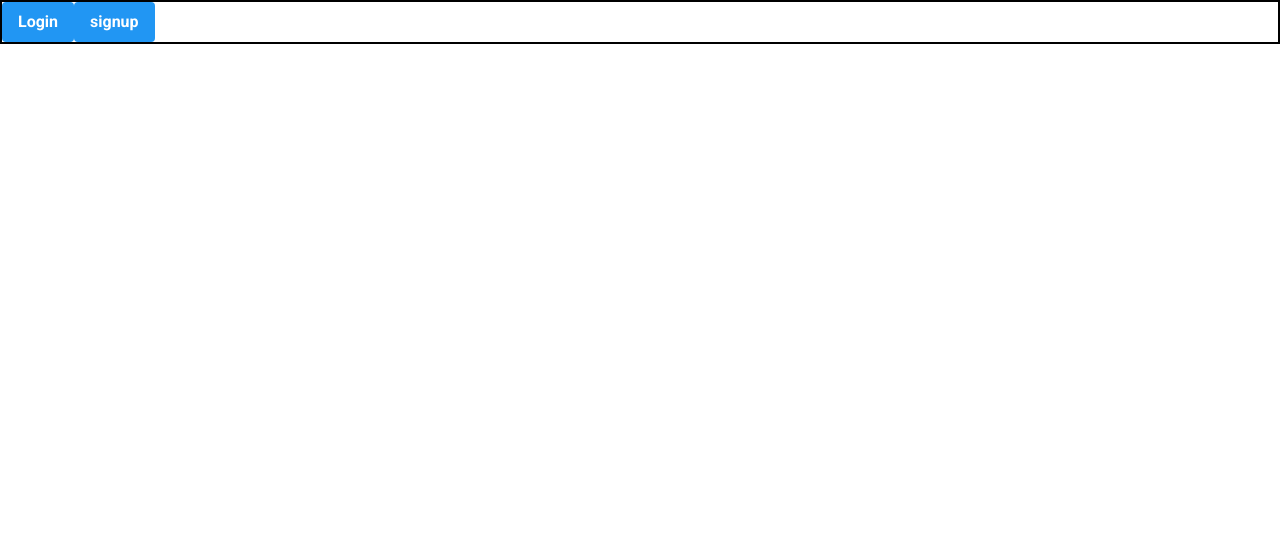
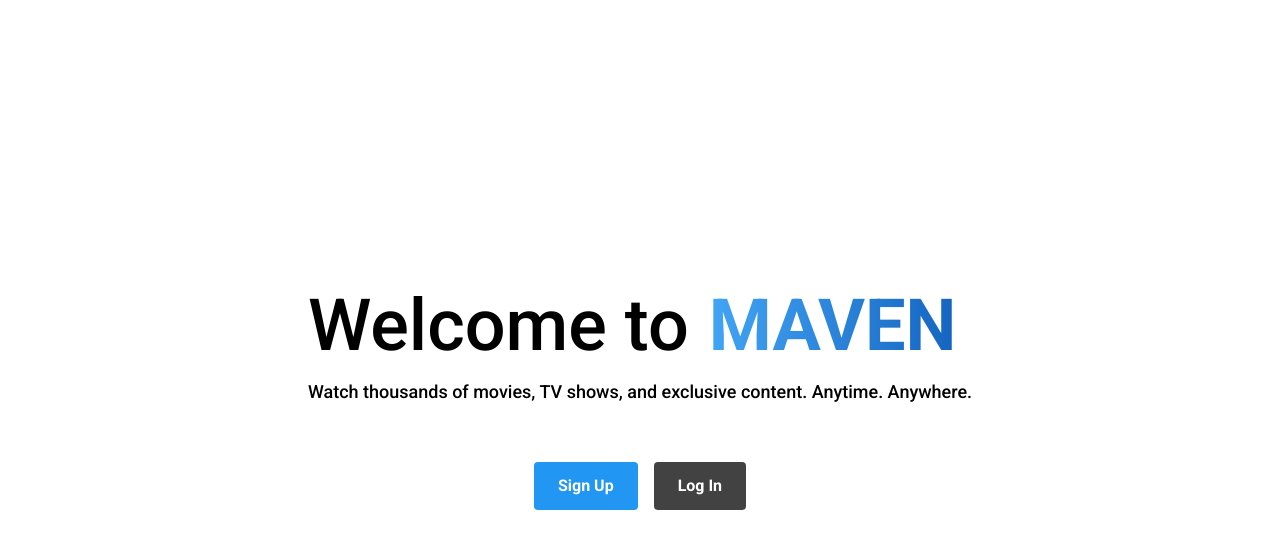
Before and after one commit to AakashSingh20/Maven-frontend, a React (Create React App) app: page / in a window 1280 px wide. Shown: the top 548 px of the page. Built offline with nearby package versions, Linux system fonts and the light colour scheme.

Commit message:
updated the landing page

```diff
--- a/package.json
+++ b/package.json
@@ -15,8 +15,10 @@
     "react-dom": "^18.2.0",
     "react-multi-carousel": "^2.8.4",
     "react-player": "^2.14.1",
+    "react-reveal": "^1.2.2",
     "react-router-dom": "^6.16.0",
     "react-scripts": "5.0.1",
+    "swiper": "^11.0.6",
     "web-vitals": "^2.1.4"
   },
   "scripts": {
--- a/src/App.js
+++ b/src/App.js
@@ -21,6 +21,7 @@ function App() {
           <Route exact path="/login" element={<Login />} />
           <Route exact path="/signup" element={<Signup />} />
           <Route exact path="/home/:id" element={<VideoPage />} />
+          {/* <Route exact path="/test" element={} /> */}
         </Routes>
         {/* <Footer /> */}
       </BrowserRouter>
--- a/src/Pages/Home.js
+++ b/src/Pages/Home.js
@@ -3,19 +3,38 @@ import { NavLink } from "react-router-dom";
 
 export const Home = () => {
   return (
-    <>
-      <div className="border-2 border-black h-[100%] w-[100%] ">
-        <NavLink to={`/login`} className="font-medium text-gray-900">
-          <button className="bg-blue-500 hover:bg-blue-700 text-white font-bold py-2 px-4 rounded">
-            Login
-          </button>
+    <div className="flex flex-col items-center justify-center h-screen space-y-6 text-black">
+      <div className="">
+        {/* <Fade top> */}
+        <div className="flex space-x-5">
+          <h1 className="mb-4 text-7xl">Welcome to </h1>
+          <span className="font-bold text-transparent text-7xl bg-gradient-to-r bg-clip-text from-blue-400 to-blue-800">
+            MAVEN
+          </span>
+        </div>
+        <p className="mb-8 text-lg">
+          Watch thousands of movies, TV shows, and exclusive content. Anytime.
+          Anywhere.
+        </p>
+        {/* </Fade> */}
+      </div>
+      <div className="flex space-x-4">
+        {/* <Fade bottom> */}
+        <NavLink
+          to={"/signup"}
+          className="px-6 py-3 font-bold text-white bg-blue-500 rounded hover:bg-blue-600"
+        >
+          Sign Up
         </NavLink>
-        <NavLink to={`/signup`} className="font-medium text-gray-900">
-          <button className="bg-blue-500 hover:bg-blue-700 text-white font-bold py-2 px-4 rounded">
-            signup
-          </button>
+
+        <NavLink
+          to={"/login"}
+          className="px-6 py-3 font-bold text-white bg-gray-800 rounded hover:bg-gray-700"
+        >
+          Log In
         </NavLink>
+        {/* </Fade> */}
       </div>
-    </>
+    </div>
   );
 };
--- a/src/Pages/Login.js
+++ b/src/Pages/Login.js
@@ -31,8 +31,9 @@ export const Login = () => {
 
   return (
     <>
+      <div className="h-[100vh] w-[100vw] flex justify-center items-center">
         <div className=" w-[100%] flex justify-center">
-        <div className="border-2 border-black p-6  rounded-xl mt-3">
+          <div className="p-6 mt-3 border-2 border-black rounded-xl">
             <Card shadow={false}>
               <Typography variant="h4" color="blue-gray">
                 Log In
@@ -41,10 +42,10 @@ export const Login = () => {
                 Nice to meet you! Enter your details to login.
               </Typography>
               <form
-              className="mt-8 mb-2 w-80 max-w-screen-lg sm:w-96"
+                className="max-w-screen-lg mt-8 mb-2 w-80 sm:w-96"
                 // onSubmit={loginhandler}
               >
-              <div className="mb-1 flex flex-col gap-6">
+                <div className="flex flex-col gap-6 mb-1">
                   <Typography variant="h6" color="blue-gray" className="-mb-3">
                     Your Email
                   </Typography>
@@ -77,8 +78,11 @@ export const Login = () => {
                 <Button className="mt-6" fullWidth onClick={loginhandler}>
                   log in
                 </Button>
-              <Typography color="gray" className="mt-4 text-center font-normal">
-                Don't have an account
+                <Typography
+                  color="gray"
+                  className="mt-4 space-x-2 font-normal text-center"
+                >
+                  <a>Don't have an account?</a>
                   {/* <a href="#" className="font-medium text-gray-900"></a> */}
                   <NavLink to={`/signup`} className="font-medium text-gray-900">
                     Sign Up
@@ -88,6 +92,7 @@ export const Login = () => {
             </Card>
           </div>
         </div>
+      </div>
     </>
   );
 };
--- a/src/Pages/Signup.js
+++ b/src/Pages/Signup.js
@@ -31,8 +31,9 @@ export const Signup = () => {
   };
   return (
     <>
+      <div className="h-[100vh] w-[100vw] flex justify-center items-center">
         <div className=" w-[100%] flex justify-center">
-        <div className="border-2 border-black p-6  rounded-xl mt-3">
+          <div className="p-6 mt-3 border-2 border-black rounded-xl">
             <Card shadow={false}>
               <Typography variant="h4" color="blue-gray">
                 Sign Up
@@ -40,8 +41,8 @@ export const Signup = () => {
               <Typography color="gray" className="mt-1 font-normal">
                 Nice to meet you! Enter your details to register.
               </Typography>
-            <form className="mt-8 mb-2 w-80 max-w-screen-lg sm:w-96">
-              <div className="mb-1 flex flex-col gap-6">
+              <form className="max-w-screen-lg mt-8 mb-2 w-80 sm:w-96">
+                <div className="flex flex-col gap-6 mb-1">
                   <Typography variant="h6" color="blue-gray" className="-mb-3">
                     Your Name
                   </Typography>
@@ -91,12 +92,12 @@ export const Signup = () => {
                       className="flex items-center font-normal"
                     >
                       I agree the
-                    {/* <a
-                      href=""
+                      <a
+                        href="#"
                         className="font-medium transition-colors hover:text-gray-900"
                       >
                         &nbsp;Terms and Conditions
-                    </a> */}
+                      </a>
                     </Typography>
                   }
                   containerProps={{ className: "-ml-2.5" }}
@@ -104,8 +105,11 @@ export const Signup = () => {
                 <Button className="mt-6" fullWidth onClick={signuphandler}>
                   sign up
                 </Button>
-              <Typography color="gray" className="mt-4 text-center font-normal">
-                Already have an account?{" "}
+                <Typography
+                  color="gray"
+                  className="mt-4 space-x-2 font-normal text-center"
+                >
+                  <a>Already have an account?</a>
                   {/* <a href="#" className="font-medium text-gray-900"></a> */}
                   <NavLink to={`/login`} className="font-medium text-gray-900">
                     Log In
@@ -115,6 +119,7 @@ export const Signup = () => {
             </Card>
           </div>
         </div>
+      </div>
     </>
   );
 };
--- a/src/layouts/Subscription.js
+++ b/src/layouts/Subscription.js
@@ -1,74 +1,63 @@
-import React from 'react'
-import { loadStripe } from '@stripe/stripe-js';
-import { CheckCircle } from 'lucide-react';
-import { XCircle } from 'lucide-react';
+import React from "react";
+import { loadStripe } from "@stripe/stripe-js";
 
 const Subscription = () => {
-
   const makePayment = async (amount) => {
-        const stripe = await loadStripe("pk_test_51OWB0bSHIT7HwH4CJUTKLyX0jSKROMDYIdXLeWrmglyjoTQX5iuZQejxk4M8LLCPP7ndSYu2PoBGud15lZGHOwFM00tWmIclPa");
+    const stripe = await loadStripe(
+      "pk_test_51OWB0bSHIT7HwH4CJUTKLyX0jSKROMDYIdXLeWrmglyjoTQX5iuZQejxk4M8LLCPP7ndSYu2PoBGud15lZGHOwFM00tWmIclPa"
+    );
 
     const body = {
-            amount: amount
-        }
+      amount: amount,
+    };
 
     const headers = {
-            "Content-Type": "application/json"
-        }
+      "Content-Type": "application/json",
+    };
 
-        const response = await fetch("http://localhost:4000/stripe/create-checkout-session", {
+    const response = await fetch(
+      "http://localhost:4000/stripe/create-checkout-session",
+      {
         method: "POST",
         headers: headers,
-            body: JSON.stringify(body)
-        });
+        body: JSON.stringify(body),
+      }
+    );
 
     const session = await response.json();
 
     const result = stripe.redirectToCheckout({
-            sessionId: session.id
+      sessionId: session.id,
     });
 
     if (result.error) {
       console.log(result.error);
     }
-    }
-
+  };
 
   const priceInfo = [
     {
       title: "Start",
       price: "FREE",
-            features: [
-                "10 deploys per day",
-                "10 GB of storage",
-                "20 domains"
-            ],
+      features: ["10 deploys per day", "10 GB of storage", "20 domains"],
       footer: "Sed ut unde omnis iste natus accusantium doloremque.",
-            button: "Start for free"
+      button: "Start for free",
     },
     {
       title: "Pro",
       price: "200",
-            features: [
-                "200 deploys per day",
-                "80 GB of storage",
-                "Global CDN"
-            ],
+      features: ["200 deploys per day", "80 GB of storage", "Global CDN"],
       footer: "Sed ut unde omnis iste natus accusantium doloremque.",
-            button: "Buy Pro"
+      button: "Buy Pro",
     },
     {
       title: "Business",
       price: "400",
-            features: [
-                "500 GB of storage",
-                "Unlimited domains",
-                "24/7 Support"
-            ],
+      features: ["500 GB of storage", "Unlimited domains", "24/7 Support"],
       footer: "Sed ut unde omnis iste natus accusantium doloremque.",
-            button: "Buy Business"
-        }
-    ]
+      button: "Buy Business",
+    },
+  ];
 
   return (
     <>
@@ -104,7 +93,7 @@ const Subscription = () => {
                 />
               </svg>
               <span className="relative">Transparent</span>
-                        </span>{' '}
+            </span>{" "}
             pricing. Pay as you grow.
           </h2>
         </div>
@@ -118,17 +107,15 @@ const Subscription = () => {
                 </div>
                 <div className="mt-2 space-y-3">
                   {price.features.map((feature, index) => (
-                                        <div key={index} className="text-gray-700">{feature}</div>
+                    <div key={index} className="text-gray-700">
+                      {feature}
+                    </div>
                   ))}
                 </div>
               </div>
               <div>
-                                <button
-                                    onClick={() => makePayment(price.price)}
-                                >
-                                    <a
-                                        className="inline-flex items-center justify-center w-full h-12 px-6 mt-6 font-medium tracking-wide text-white transition duration-200 bg-gray-800 rounded shadow-md hover:bg-gray-900 focus:shadow-outline focus:outline-none"
-                                    >
+                <button onClick={() => makePayment(price.price)}>
+                  <a className="inline-flex items-center justify-center w-full h-12 px-6 mt-6 font-medium tracking-wide text-white transition duration-200 bg-gray-800 rounded shadow-md hover:bg-gray-900 focus:shadow-outline focus:outline-none">
                     {price.button}
                   </a>
                 </button>
@@ -141,7 +128,7 @@ const Subscription = () => {
         </div>
       </div>
     </>
-    )
-}
+  );
+};
 
-export default Subscription
+export default Subscription;
```
Also changed, not shown: 1 other file (tests, documents, lock files or other folders). Lines whose indentation alone changed are shown as unchanged.
